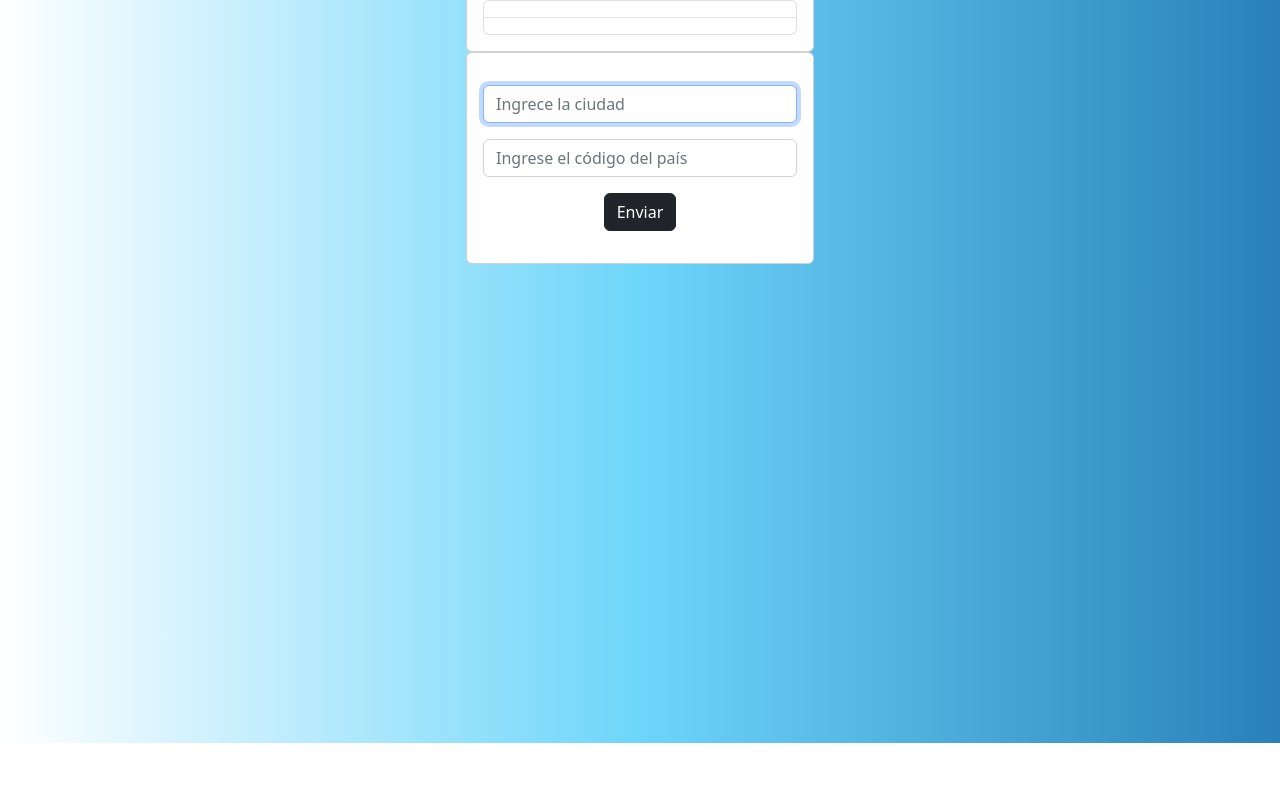
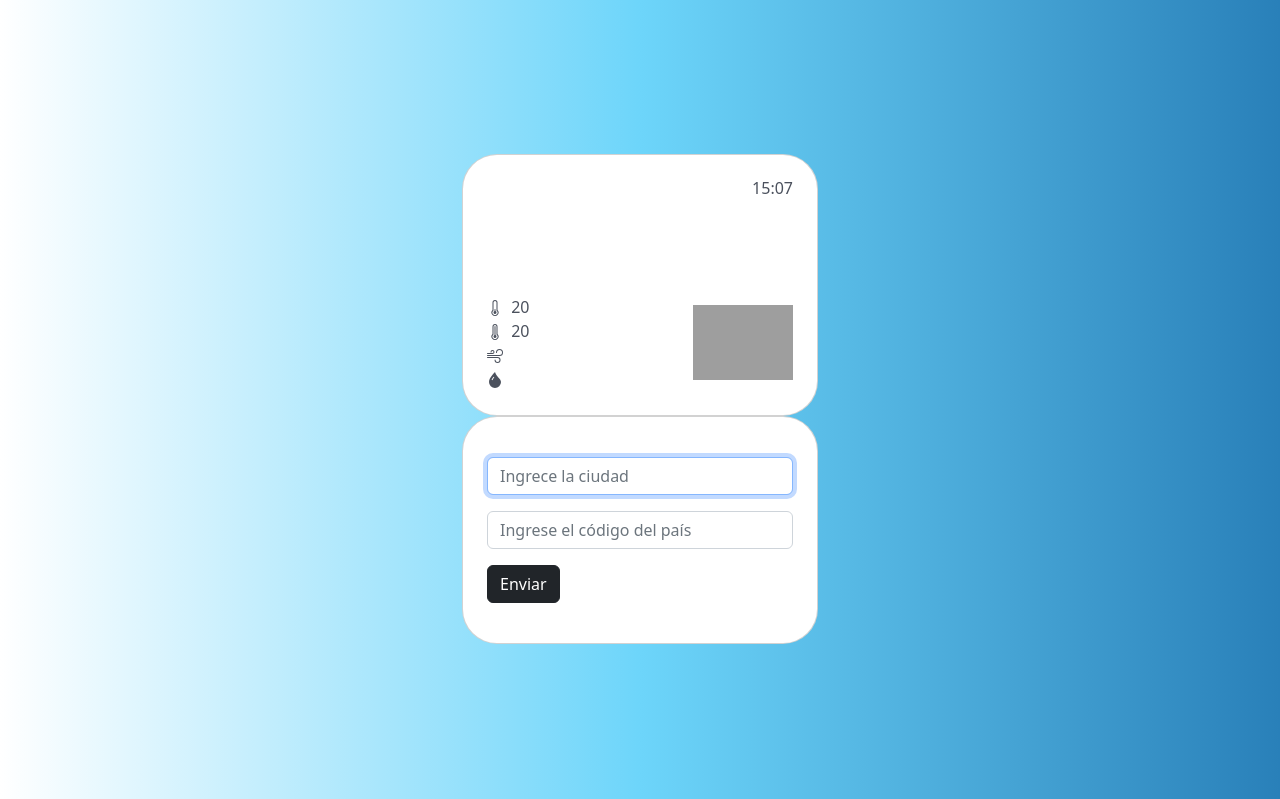
Before and after one commit to AntonelaPorta/Weather-App, a website built with webpack: page src/index.html in a window 1280 px wide. Shown: the part 57-856 px from the top of the page. Before the commit the page ends 800 px from the top, so only its background shows below. Built offline with nearby package versions, Linux system fonts and the light colour scheme; no server answers; grey boxes are pictures that could not be loaded.

Commit message:
Modificaciones en UI y html

```diff
--- a/src/app/UI.js
+++ b/src/app/UI.js
@@ -5,13 +5,19 @@ export class UI {
         this.string = document.getElementById('weather-string')
         this.humidity = document.getElementById('weather-humidity')
         this.wind = document.getElementById('weather-wind')
+        this.tempMax = document.getElementById('weather-tempMax')
+        this.tempMin = document.getElementById('weather-tempMin')
+        this.icon = document.getElementById('weather-icon')
     }
 
     render(weather) {
         this.location.textContent = weather.name + ", " + weather.sys.country
         this.description.textContent = weather.weather[0].description
-        this.string.textContent = weather.main.temp + ' °C'
+        this.string.textContent = weather.main.temp.toFixed(1) + ' °C'
         this.humidity.textContent = 'Humedad: ' + weather.main.humidity + ' %'
-        this.wind.textContent = 'Viento: ' + weather.wind.speed + ' ms'
+        this.wind.textContent = 'Viento: ' + (weather.wind.speed * 3.6).toFixed(1) + ' km/h'
+        this.tempMax.textContent = 'Max: ' + weather.main.temp_max.toFixed(1) + ' °C'
+        this.tempMin.textContent = 'Min: ' + weather.main.temp_min.toFixed(1) + ' °C'
+        this.icon.src = "http://openweathermap.org/img/w/" +  weather.weather[0].icon + ".png";
     }
 }
--- a/src/app/index.js
+++ b/src/app/index.js
@@ -3,16 +3,7 @@ const { Weather } = require('./Weather')
 const { UI } = require('./UI')
 
 const ui = new UI()
-const weather = new Weather('London', 'uk')
-
-
-document.getElementById('w-change-btn').addEventListener('click', (e) => {
-    e.preventDefault()
-    const city = document.getElementById('city').value
-    const countryCode = document.getElementById('countryCode').value
-    weather.changeLocation(city, countryCode)
-    fetchWeather(`https://api.openweathermap.org/data/2.5/weather?q=${weather.city},${weather.countryCode}&appid=${weather.apikey}&units=metric`)
-})
+const weather = new Weather('Buenos Aires', 'ar')
 
 document.addEventListener('DOMContentLoaded', () => {
     navigator.geolocation.getCurrentPosition(success, error)
@@ -26,7 +17,16 @@ function success(position) {
 
 function error(err) {
     console.error(`ERROR(${err.code}): ${err.message}`)
+    fetchWeather(`https://api.openweathermap.org/data/2.5/weather?q=${weather.city},${weather.countryCode}&appid=${weather.apikey}&units=metric`)
 }
+
+document.getElementById('w-change-btn').addEventListener('click', (e) => {
+    e.preventDefault()
+    const city = document.getElementById('city').value
+    const countryCode = document.getElementById('countryCode').value
+    weather.changeLocation(city, countryCode)
+    fetchWeather(`https://api.openweathermap.org/data/2.5/weather?q=${weather.city},${weather.countryCode}&appid=${weather.apikey}&units=metric`)
+})
 
 async function fetchWeather(URI) {
     const data = await weather.getWeather(URI)
--- a/src/index.html
+++ b/src/index.html
@@ -8,22 +8,70 @@
     <title>Clima App</title>
 </head>
 <body>
-    <div class="container p-4">
-        <div class="row">
-            <div class="col-md-4 mx-auto text-center">
-                <div class="card">
-                    <div class="card-body">
-                        <h2 id="weather-location" class="h3"></h2>
-                        <h3 id="weather-description" class="h4"></h3>
-                        <h3 id="weather-string"></h3>
-                        <ul class="list-group mt-3">
-                            <li id="weather-humidity" class="list-group-item"></li>
-                            <li id="weather-wind" class="list-group-item"></li>
-                        </ul>
+    <header>
+        <nav class="navbar bg-light">
+            <div class="container-fluid">
+              <a class="navbar-brand">Navbar</a>
+              <form class="d-flex" role="search">
+                <input class="form-control me-" type="search" placeholder="Search" aria-label="Search">
+                <button class="btn btn-outline-success" type="submit">Search</button>
+              </form>
+            </div>
+          </nav>
+    </header>
+    <main class="container vh-100 py-5 h-100">
+        <div class="row d-flex justify-content-center align-items-center h-100">
+            <div class="col-md-8 col-lg-6 col-xl-4">
+                <div class="card" style="color: #4B515D; border-radius: 35px;">
+                    <div class="card-body p-4">
+                        <div class="d-flex">
+                            <h2 id="weather-location" class="flex-grow-1 h6" ></h2>
+                            <h3 id="date-location" class="h6">15:07</h3>
+                        </div>
+
+                        <div class="d-flex flex-column text-center mt-5 mb-4">
+                            <h3 id="weather-string" class="display-4 mb-0 font-weight-bold h6" style="color: #1C2331;"></h3>
+                            <p id="weather-description" class="small" style="color: #868B94" ></p>
+                        </div>
+
+                        <div class="d-flex align-items-center">
+                            <div class="flex-grow-1" style="font-size: 1rem;">
+                                <div id="tempMin">
+                                    <svg xmlns="http://www.w3.org/2000/svg" width="16" height="16" fill="currentColor" class="bi bi-thermometer-low" viewBox="0 0 16 16">
+                                        <path d="M9.5 12.5a1.5 1.5 0 1 1-2-1.415V9.5a.5.5 0 0 1 1 0v1.585a1.5 1.5 0 0 1 1 1.415z"/>
+                                        <path d="M5.5 2.5a2.5 2.5 0 0 1 5 0v7.55a3.5 3.5 0 1 1-5 0V2.5zM8 1a1.5 1.5 0 0 0-1.5 1.5v7.987l-.167.15a2.5 2.5 0 1 0 3.333 0l-.166-.15V2.5A1.5 1.5 0 0 0 8 1z"/>
+                                    </svg>
+                                    <span id="weather-tempMin" class="ms-1"> 20  </span>
+                                </div>
+                                <div id="tempMax">
+                                    <svg xmlns="http://www.w3.org/2000/svg" width="16" height="16" fill="currentColor" class="bi bi-thermometer-high" viewBox="0 0 16 16">
+                                        <path d="M9.5 12.5a1.5 1.5 0 1 1-2-1.415V2.5a.5.5 0 0 1 1 0v8.585a1.5 1.5 0 0 1 1 1.415z"/>
+                                        <path d="M5.5 2.5a2.5 2.5 0 0 1 5 0v7.55a3.5 3.5 0 1 1-5 0V2.5zM8 1a1.5 1.5 0 0 0-1.5 1.5v7.987l-.167.15a2.5 2.5 0 1 0 3.333 0l-.166-.15V2.5A1.5 1.5 0 0 0 8 1z"/>
+                                    </svg>
+                                    <span id="weather-tempMax" class="ms-1"> 20 </span>
+                                </div>
+                                <div id="wind">
+                                    <svg xmlns="http://www.w3.org/2000/svg" width="16" height="16" fill="currentColor" class="bi bi-wind" viewBox="0 0 16 16">
+                                        <path d="M12.5 2A2.5 2.5 0 0 0 10 4.5a.5.5 0 0 1-1 0A3.5 3.5 0 1 1 12.5 8H.5a.5.5 0 0 1 0-1h12a2.5 2.5 0 0 0 0-5zm-7 1a1 1 0 0 0-1 1 .5.5 0 0 1-1 0 2 2 0 1 1 2 2h-5a.5.5 0 0 1 0-1h5a1 1 0 0 0 0-2zM0 9.5A.5.5 0 0 1 .5 9h10.042a3 3 0 1 1-3 3 .5.5 0 0 1 1 0 2 2 0 1 0 2-2H.5a.5.5 0 0 1-.5-.5z"/>
+                                    </svg>
+                                    <span id="weather-wind" class="ms-1"></span>
+                                </div>
+                                <div id="humidity">
+                                    <svg xmlns="http://www.w3.org/2000/svg" width="16" height="16" fill="currentColor" class="bi bi-droplet-fill" viewBox="0 0 16 16">
+                                        <path d="M8 16a6 6 0 0 0 6-6c0-1.655-1.122-2.904-2.432-4.362C10.254 4.176 8.75 2.503 8 0c0 0-6 5.686-6 10a6 6 0 0 0 6 6ZM6.646 4.646l.708.708c-.29.29-1.128 1.311-1.907 2.87l-.894-.448c.82-1.641 1.717-2.753 2.093-3.13Z"/>
+                                    </svg>
+                                    <span id="weather-humidity" class="ms-1"></span>
+                                </div>
+                            </div>
+                            <div id="icon">
+                                <img  id="weather-icon" src="https://mdbcdn.b-cdn.net/img/Photos/new-templates/bootstrap-weather/ilu1.webp" width="100px">
+                            </div>
+                        </div>
                     </div>
                 </div>
-                <div class="card">
-                    <div class="card-body">
+
+                <div class="card" style="color: #4B515D; border-radius: 35px;">
+                    <div class="card-body p-4">
                         <form id="weather-form">
                             <div class="from-group my-3">
                                 <input type="text" id="city" class="form-control" placeholder="Ingrece la ciudad" autofocus>
@@ -39,6 +87,6 @@
                 </div>
             </div>
         </div>
-    </div>
+    </main>
 </body>
 </html>
```
Also changed, not shown: src/app/index.css (line endings or trailing spaces).
